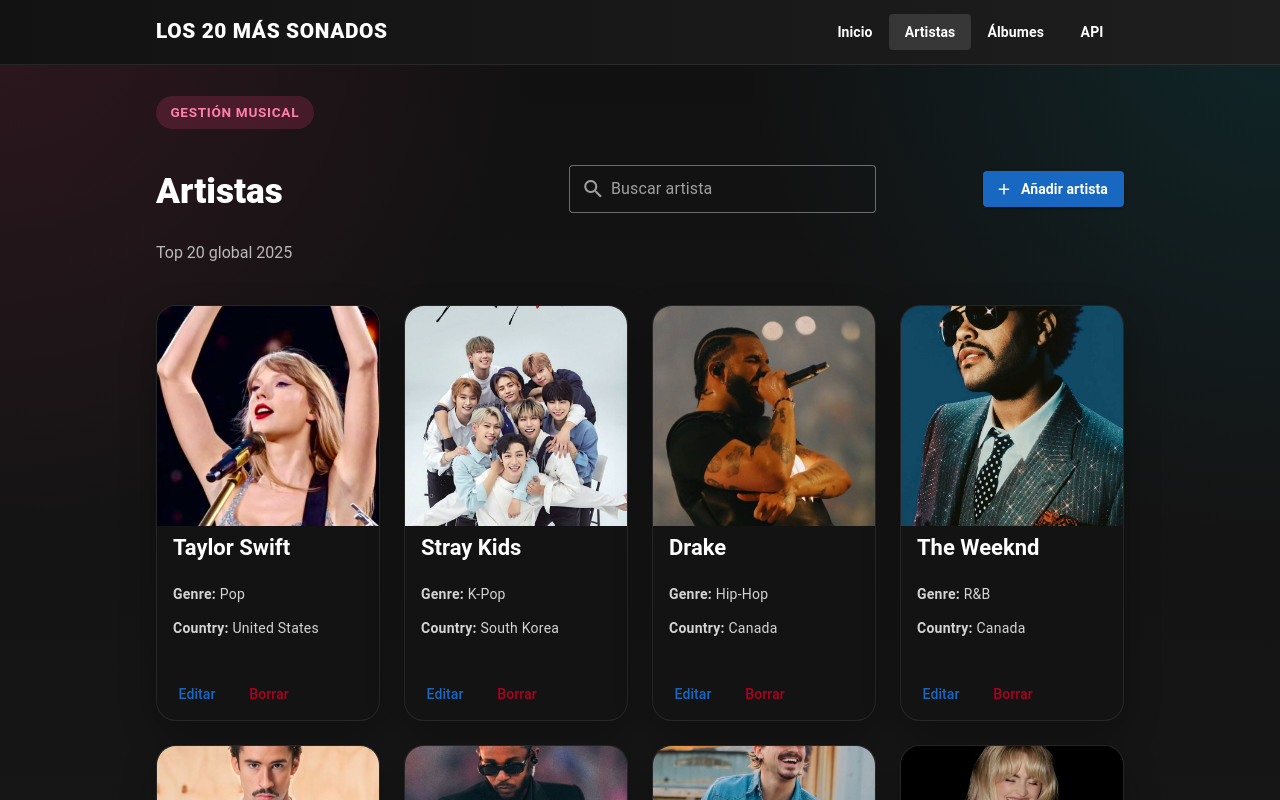
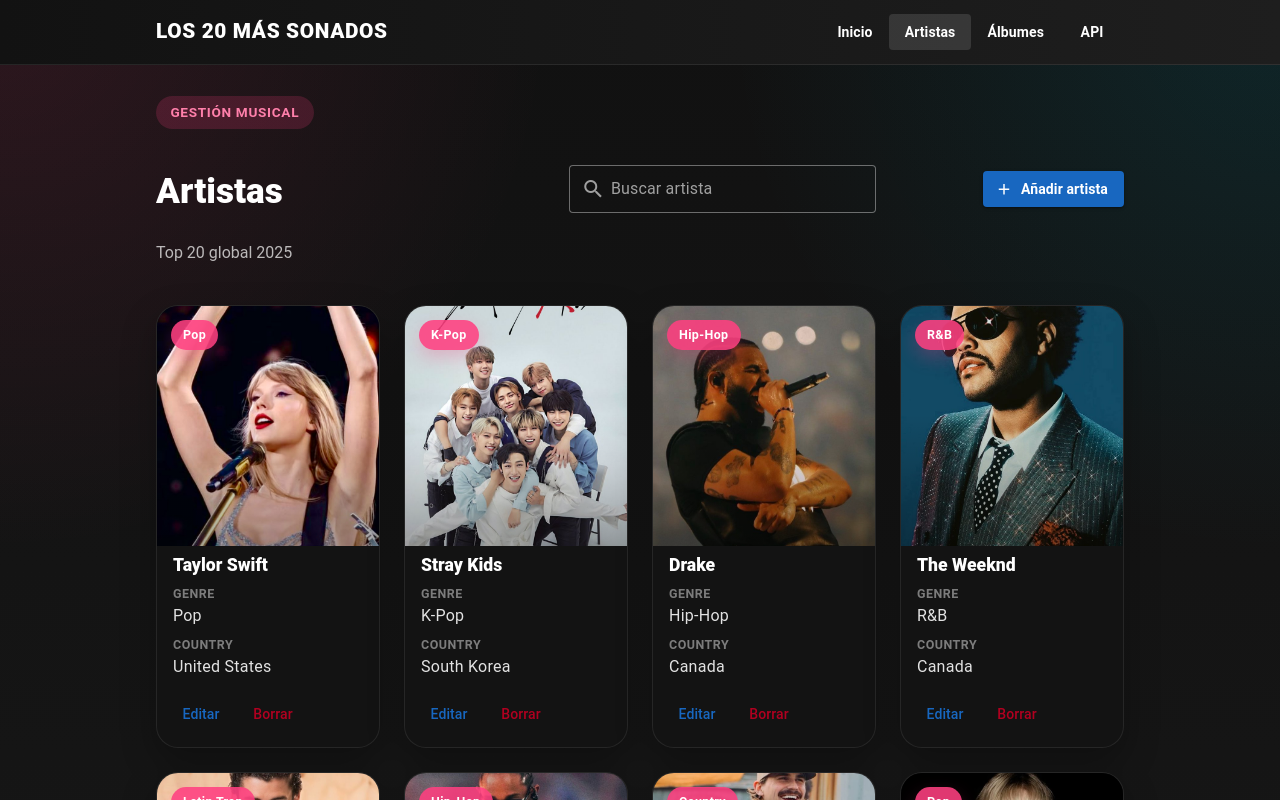
Before and after one commit to cgarciarayo/los-20-mas-sonados, a Vue app: page /artists in a window 1280 px wide. Shown: the top 800 px of the page. Built offline with nearby package versions, Linux system fonts and the light colour scheme.

Commit message:
Enhance artist and album cards visual design

```diff
--- a/src/views/AlbumsView.vue
+++ b/src/views/AlbumsView.vue
@@ -47,26 +47,39 @@
         md="4"
         lg="3"
       >
-        <v-card class="music-card h-100 d-flex flex-column">
-          <v-img :src="album.coverUrl" height="220" cover />
+        <v-card class="music-card album-card h-100 d-flex flex-column">
+          <div class="image-wrapper">
+            <v-img :src="album.coverUrl" height="240" cover class="card-image" />
+
+            <div class="image-overlay" />
+
+            <div class="genre-chip">
+              {{ album.genre }}
+            </div>
+          </div>
 
           <v-card-title class="card-title">
             {{ album.title }}
           </v-card-title>
 
           <v-card-text class="flex-grow-1 card-text">
-            <p class="mb-2">
-              <strong>Artist:</strong> {{ getArtistName(album.artistId) }}
-            </p>
-            <p class="mb-2">
-              <strong>Genre:</strong> {{ album.genre }}
-            </p>
-            <p>
-              <strong>Year:</strong> {{ album.releaseYear }}
-            </p>
+            <div class="info-row mb-2">
+              <span class="info-label">Artist</span>
+              <span class="info-value">{{ getArtistName(album.artistId) }}</span>
+            </div>
+
+            <div class="info-row mb-2">
+              <span class="info-label">Genre</span>
+              <span class="info-value">{{ album.genre }}</span>
+            </div>
+
+            <div class="info-row">
+              <span class="info-label">Year</span>
+              <span class="info-value">{{ album.releaseYear }}</span>
+            </div>
           </v-card-text>
 
-          <v-card-actions>
+          <v-card-actions class="card-actions">
             <v-btn variant="text" color="primary" @click="openEditDialog(album)">
               Editar
             </v-btn>
@@ -260,18 +273,88 @@
 .music-card {
   background: rgba(20, 20, 20, 0.92);
   border: 1px solid rgba(255, 255, 255, 0.08);
-  border-radius: 20px;
+  border-radius: 22px;
   overflow: hidden;
   box-shadow: 0 14px 35px rgba(0, 0, 0, 0.28);
+  transition:
+    transform 0.25s ease,
+    box-shadow 0.25s ease,
+    border-color 0.25s ease;
+}
+
+.album-card:hover {
+  transform: translateY(-6px);
+  box-shadow: 0 22px 45px rgba(0, 0, 0, 0.4);
+  border-color: rgba(255, 255, 255, 0.16);
+}
+
+.image-wrapper {
+  position: relative;
+  overflow: hidden;
+}
+
+.card-image {
+  transition: transform 0.35s ease;
+}
+
+.album-card:hover .card-image {
+  transform: scale(1.06);
+}
+
+.image-overlay {
+  position: absolute;
+  inset: 0;
+  background: linear-gradient(180deg, transparent 45%, rgba(0, 0, 0, 0.35) 100%);
+  pointer-events: none;
+}
+
+.genre-chip {
+  position: absolute;
+  top: 14px;
+  left: 14px;
+  padding: 0.35rem 0.75rem;
+  border-radius: 999px;
+  background: rgba(0, 188, 212, 0.88);
+  color: #ffffff;
+  font-size: 0.78rem;
+  font-weight: 700;
+  letter-spacing: 0.03em;
+  box-shadow: 0 8px 18px rgba(0, 188, 212, 0.22);
 }
 
 .card-title {
   color: #ffffff;
-  font-weight: 700;
+  font-size: 1.05rem;
+  font-weight: 800;
+  line-height: 1.3;
+  padding-bottom: 0.5rem;
 }
 
 .card-text {
   color: rgba(255, 255, 255, 0.82);
+}
+
+.info-row {
+  display: flex;
+  flex-direction: column;
+  gap: 0.15rem;
+}
+
+.info-label {
+  font-size: 0.78rem;
+  font-weight: 700;
+  letter-spacing: 0.04em;
+  text-transform: uppercase;
+  color: rgba(255, 255, 255, 0.45);
+}
+
+.info-value {
+  font-size: 1rem;
+  color: rgba(255, 255, 255, 0.88);
+}
+
+.card-actions {
+  padding: 0 12px 14px;
 }
 
 .action-button {
--- a/src/views/ArtistsView.vue
+++ b/src/views/ArtistsView.vue
@@ -35,23 +35,34 @@
         md="4"
         lg="3"
       >
-        <v-card class="music-card h-100 d-flex flex-column">
-          <v-img :src="artist.imageUrl" height="220" cover />
+        <v-card class="music-card artist-card h-100 d-flex flex-column">
+          <div class="image-wrapper">
+            <v-img :src="artist.imageUrl" height="240" cover class="card-image" />
+
+            <div class="image-overlay" />
+
+            <div class="genre-chip">
+              {{ artist.genre }}
+            </div>
+          </div>
 
           <v-card-title class="card-title">
             {{ artist.name }}
           </v-card-title>
 
           <v-card-text class="flex-grow-1 card-text">
-            <p class="mb-2">
-              <strong>Genre:</strong> {{ artist.genre }}
-            </p>
-            <p>
-              <strong>Country:</strong> {{ artist.country }}
-            </p>
+            <div class="info-row mb-2">
+              <span class="info-label">Genre</span>
+              <span class="info-value">{{ artist.genre }}</span>
+            </div>
+
+            <div class="info-row">
+              <span class="info-label">Country</span>
+              <span class="info-value">{{ artist.country }}</span>
+            </div>
           </v-card-text>
 
-          <v-card-actions>
+          <v-card-actions class="card-actions">
             <v-btn variant="text" color="primary" @click="openEditDialog(artist)">
               Editar
             </v-btn>
@@ -230,18 +241,88 @@
 .music-card {
   background: rgba(20, 20, 20, 0.92);
   border: 1px solid rgba(255, 255, 255, 0.08);
-  border-radius: 20px;
+  border-radius: 22px;
   overflow: hidden;
   box-shadow: 0 14px 35px rgba(0, 0, 0, 0.28);
+  transition:
+    transform 0.25s ease,
+    box-shadow 0.25s ease,
+    border-color 0.25s ease;
+}
+
+.artist-card:hover {
+  transform: translateY(-6px);
+  box-shadow: 0 22px 45px rgba(0, 0, 0, 0.4);
+  border-color: rgba(255, 255, 255, 0.16);
+}
+
+.image-wrapper {
+  position: relative;
+  overflow: hidden;
+}
+
+.card-image {
+  transition: transform 0.35s ease;
+}
+
+.artist-card:hover .card-image {
+  transform: scale(1.06);
+}
+
+.image-overlay {
+  position: absolute;
+  inset: 0;
+  background: linear-gradient(180deg, transparent 45%, rgba(0, 0, 0, 0.35) 100%);
+  pointer-events: none;
+}
+
+.genre-chip {
+  position: absolute;
+  top: 14px;
+  left: 14px;
+  padding: 0.35rem 0.75rem;
+  border-radius: 999px;
+  background: rgba(255, 64, 129, 0.88);
+  color: #ffffff;
+  font-size: 0.78rem;
+  font-weight: 700;
+  letter-spacing: 0.03em;
+  box-shadow: 0 8px 18px rgba(255, 64, 129, 0.25);
 }
 
 .card-title {
   color: #ffffff;
-  font-weight: 700;
+  font-size: 1.1rem;
+  font-weight: 800;
+  line-height: 1.3;
+  padding-bottom: 0.5rem;
 }
 
 .card-text {
   color: rgba(255, 255, 255, 0.82);
+}
+
+.info-row {
+  display: flex;
+  flex-direction: column;
+  gap: 0.15rem;
+}
+
+.info-label {
+  font-size: 0.78rem;
+  font-weight: 700;
+  letter-spacing: 0.04em;
+  text-transform: uppercase;
+  color: rgba(255, 255, 255, 0.45);
+}
+
+.info-value {
+  font-size: 1rem;
+  color: rgba(255, 255, 255, 0.88);
+}
+
+.card-actions {
+  padding: 0 12px 14px;
 }
 
 .action-button {
```
